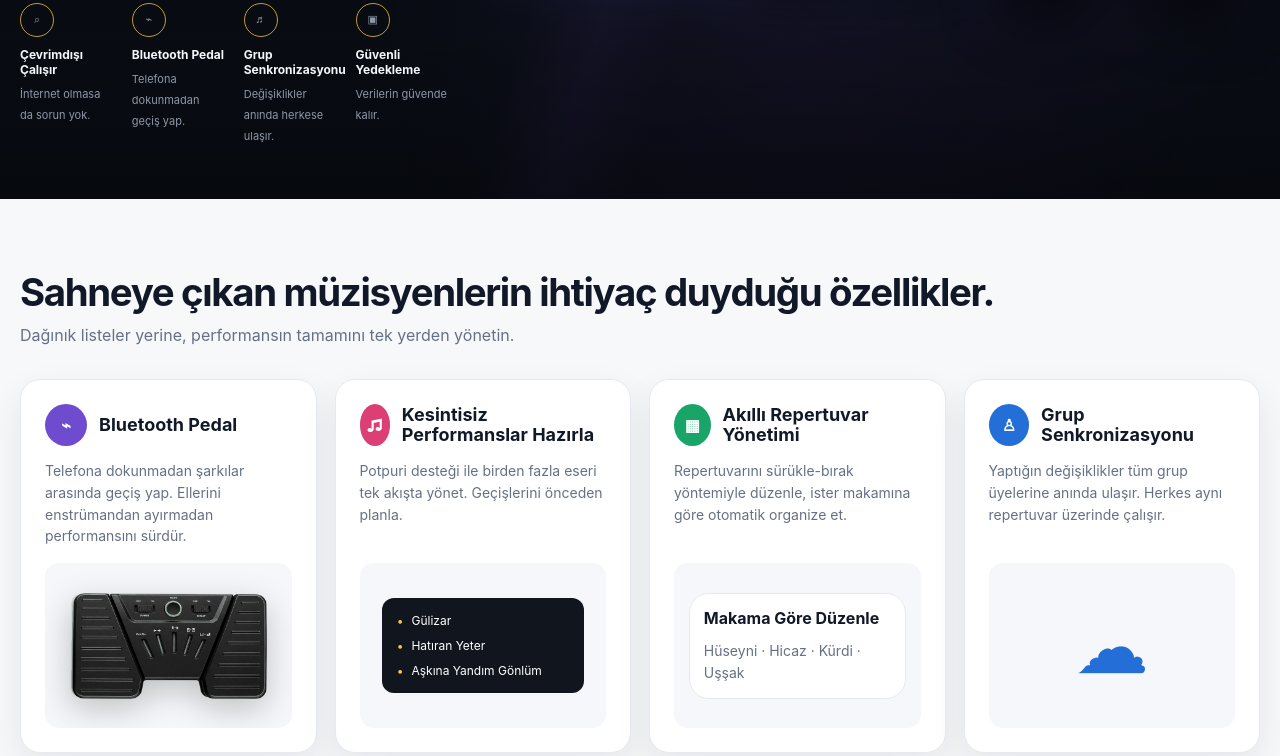
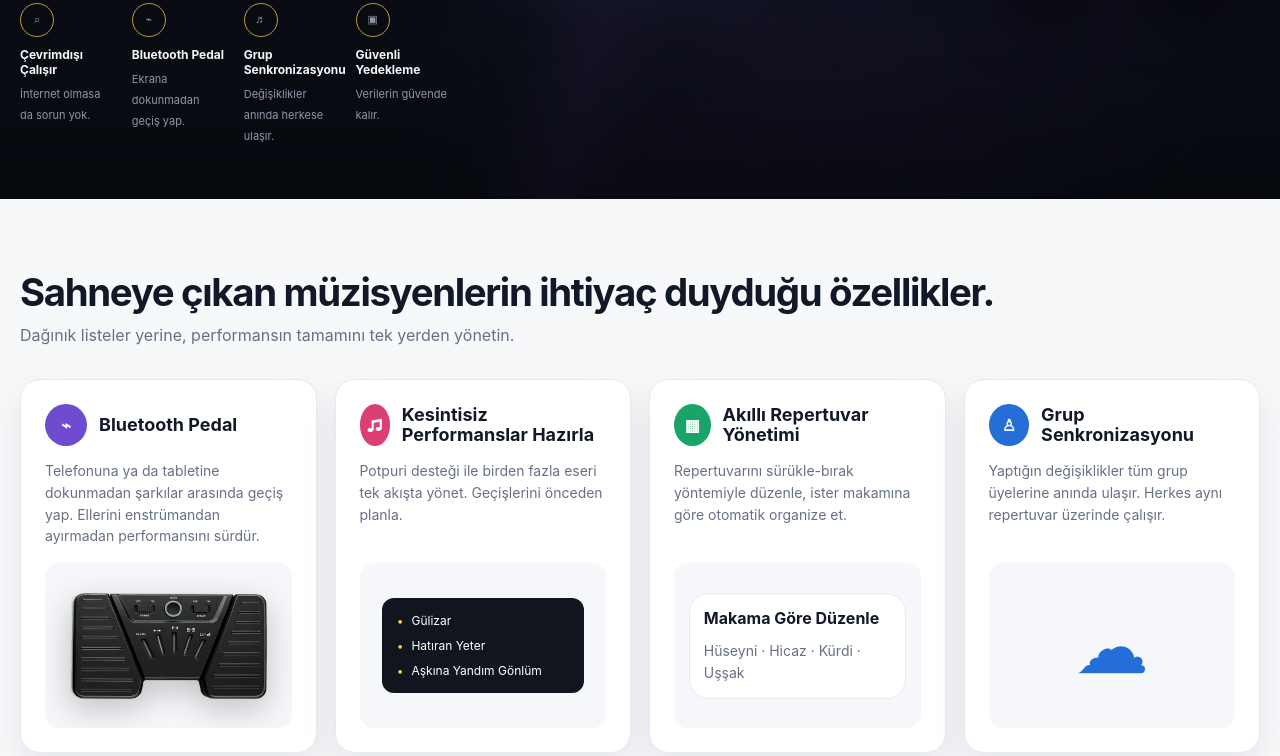
Before and after one commit to emirgundogdu52/repertuvar-site, a plain HTML site: page index.html in a window 1280 px wide. Shown: the part 750-1506 px from the top of the page. Drawn offline with Linux system fonts and the light colour scheme.

```diff
--- a/index.html
+++ b/index.html
@@ -315,7 +315,7 @@
           <div class="hero-cta"><a class="btn btn-primary" data-app="login">Ücretsiz Dene →</a><a class="btn btn-ghost" href="#pedal">Pedalı Keşfet →</a></div>
           <div class="benefits">
             <div class="benefit"><span class="benefit-icon">⌕</span><b>Çevrimdışı Çalışır</b><span>İnternet olmasa da sorun yok.</span></div>
-            <div class="benefit"><span class="benefit-icon">⌁</span><b>Bluetooth Pedal</b><span>Telefona dokunmadan geçiş yap.</span></div>
+            <div class="benefit"><span class="benefit-icon">⌁</span><b>Bluetooth Pedal</b><span>Ekrana dokunmadan geçiş yap.</span></div>
             <div class="benefit"><span class="benefit-icon">♬</span><b>Grup Senkronizasyonu</b><span>Değişiklikler anında herkese ulaşır.</span></div>
             <div class="benefit"><span class="benefit-icon">▣</span><b>Güvenli Yedekleme</b><span>Verilerin güvende kalır.</span></div>
           </div>
@@ -349,7 +349,7 @@
     <section class="section" id="features"><div class="container">
       <h2 class="section-title">Sahneye çıkan müzisyenlerin ihtiyaç duyduğu özellikler.</h2><p class="section-lead">Dağınık listeler yerine, performansın tamamını tek yerden yönetin.</p>
       <div class="feature-grid">
-        <article class="card feature-card" id="pedal"><div class="feature-head"><span class="feature-icon purple">⌁</span><h3>Bluetooth Pedal</h3></div><p>Telefona dokunmadan şarkılar arasında geçiş yap. Ellerini enstrümandan ayırmadan performansını sürdür.</p><div class="mini-ui"><img class="pedal" src="assets/pedal-foto.png" alt="Bluetooth sayfa çevirme pedalı" style="position:relative;right:auto;bottom:auto;width:80%;transform:none;filter:drop-shadow(0 10px 16px rgba(0,0,0,.22))" /></div></article>
+        <article class="card feature-card" id="pedal"><div class="feature-head"><span class="feature-icon purple">⌁</span><h3>Bluetooth Pedal</h3></div><p>Telefonuna ya da tabletine dokunmadan şarkılar arasında geçiş yap. Ellerini enstrümandan ayırmadan performansını sürdür.</p><div class="mini-ui"><img class="pedal" src="assets/pedal-foto.png" alt="Bluetooth sayfa çevirme pedalı" style="position:relative;right:auto;bottom:auto;width:80%;transform:none;filter:drop-shadow(0 10px 16px rgba(0,0,0,.22))" /></div></article>
         <article class="card feature-card"><div class="feature-head"><span class="feature-icon pink">♫</span><h3>Kesintisiz Performanslar Hazırla</h3></div><p>Potpuri desteği ile birden fazla eseri tek akışta yönet. Geçişlerini önceden planla.</p><div class="mini-ui"><div class="mini-list"><div>Gülizar</div><div>Hatıran Yeter</div><div>Aşkına Yandım Gönlüm</div></div></div></article>
         <article class="card feature-card"><div class="feature-head"><span class="feature-icon green">▦</span><h3>Akıllı Repertuvar Yönetimi</h3></div><p>Repertuvarını sürükle-bırak yöntemiyle düzenle, ister makamına göre otomatik organize et.</p><div class="mini-ui"><div class="card" style="padding:14px;width:88%;box-shadow:none"><b>Makama Göre Düzenle</b><p style="min-height:auto;margin:12px 0 0">Hüseyni · Hicaz · Kürdi · Uşşak</p></div></div></article>
         <article class="card feature-card"><div class="feature-head"><span class="feature-icon blue">♙</span><h3>Grup Senkronizasyonu</h3></div><p>Yaptığın değişiklikler tüm grup üyelerine anında ulaşır. Herkes aynı repertuvar üzerinde çalışır.</p><div class="mini-ui"><div style="font-size:74px;color:var(--blue)">☁</div></div></article>
@@ -371,7 +371,7 @@
           <div class="compare-row"><span>Manuel liste düzenleme</span><span>✓ Sürükle-bırak ve akıllı sıralama</span></div>
           <div class="compare-row"><span>Potpuri desteği yok</span><span>✓ Potpuri oluşturabilir</span></div>
           <div class="compare-row"><span>Türk müziğine özel değil</span><span>✓ Makam sıralama desteği</span></div>
-          <div class="compare-row"><span>Telefona dokunmak gerekir</span><span>✓ Bluetooth pedal ile kontrol</span></div>
+          <div class="compare-row"><span>Ekrana dokunmak gerekir</span><span>✓ Bluetooth pedal ile kontrol</span></div>
           <div class="compare-row"><span>Bireysel kullanım odaklı</span><span>✓ Grup senkronizasyonu</span></div>
         </div>
         <div class="promo"><h3>Her müzisyen için güçlü. Türk müziği icra edenler için ise daha da güçlü.</h3><p>İster sürükle-bırak ile kendi akışını oluştur, ister tek dokunuşla makam düzenine geç.</p><div class="promo-instruments"><img src="assets/baglama.png" alt="Akustik bağlama"><img src="assets/guitar-dik.png" alt="Akustik klasik gitar"></div></div>
```
